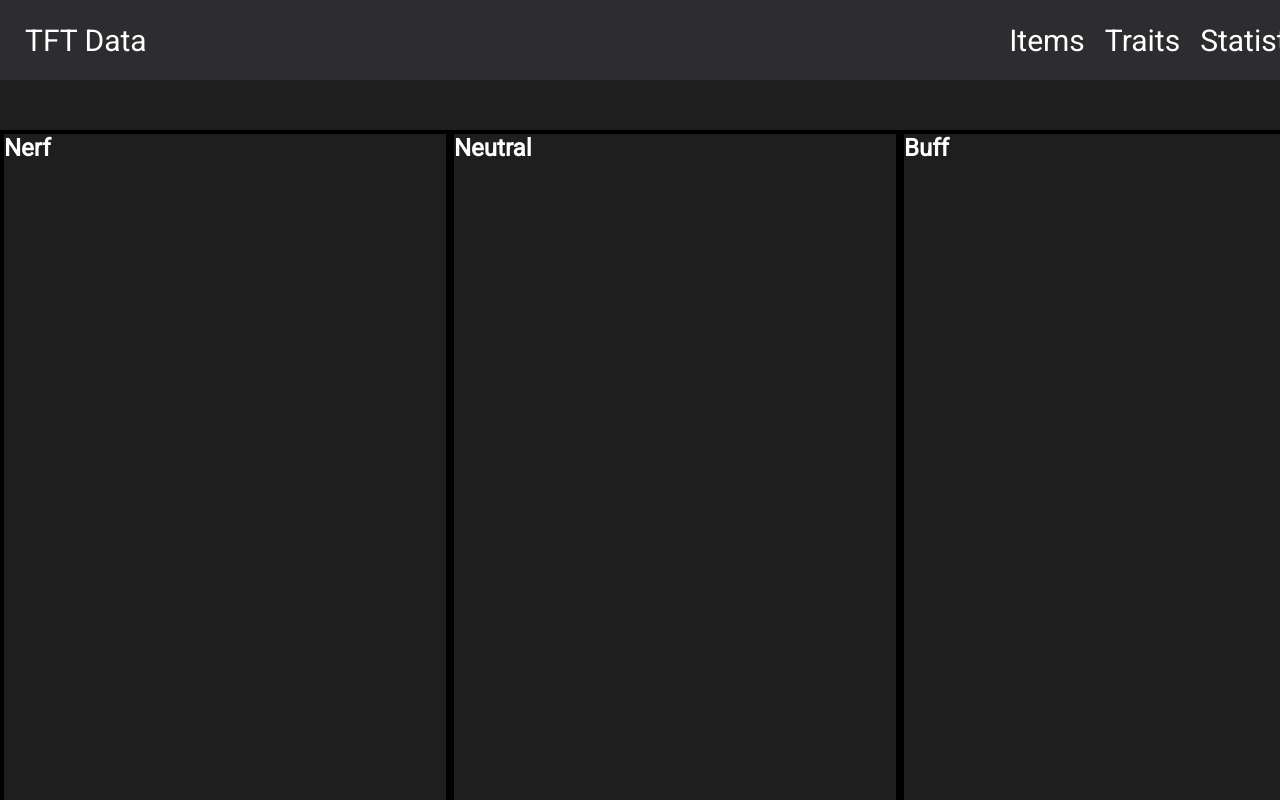
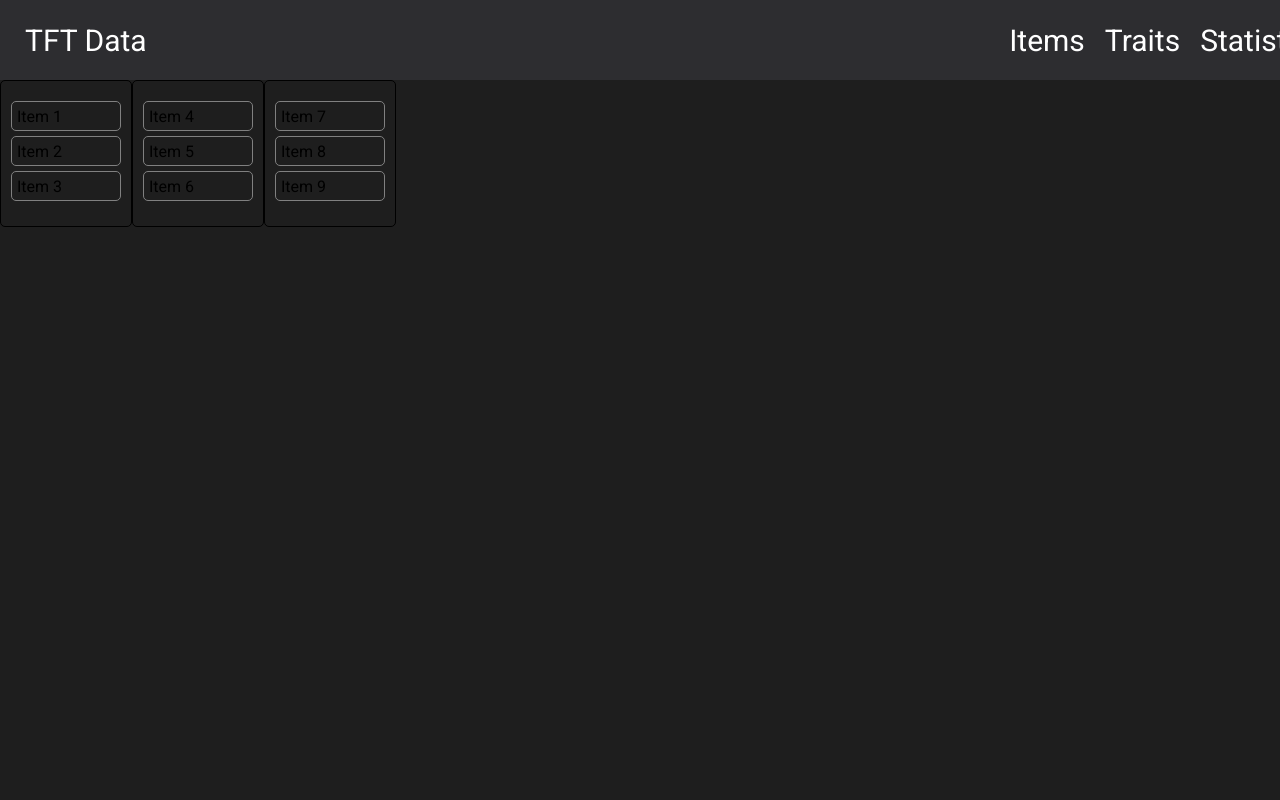
Before and after one commit to connor-kfitz/tft-balance-data, a React (Create React App) app: page /items in a window 1280 px wide. Shown: the top 800 px of the page. Built offline with nearby package versions, Linux system fonts and the light colour scheme.

Commit message:
Drop Boxes Working

```diff
--- a/package.json
+++ b/package.json
@@ -4,6 +4,7 @@
   "private": true,
   "dependencies": {
     "@dnd-kit/core": "^6.0.5",
+    "@dnd-kit/sortable": "^7.0.1",
     "@testing-library/jest-dom": "^5.16.4",
     "@testing-library/react": "^11.1.0",
     "@testing-library/user-event": "^13.5.0",
--- a/src/App.js
+++ b/src/App.js
@@ -1,7 +1,5 @@
 import './App.css';
 import { BrowserRouter as Router, Routes, Route } from 'react-router-dom';
-
-import { DndContext } from '@dnd-kit/core';
 
 import { DndProvider } from 'react-dnd';
 import { HTML5Backend } from 'react-dnd-html5-backend';
@@ -16,7 +14,6 @@
 function App() {
   return (
 
-    <DndContext>
       <div className="App">
         <Router>
           <Nav/>
@@ -28,7 +25,6 @@
             </Routes>
         </Router>
       </div>
-    </DndContext>
   );
 }
 
--- /dev/null
+++ b/src/components/BuffItem.jsx
@@ -0,0 +1,10 @@
+import React from "react";
+import "../styles/items.css"
+
+export default function BuffItem() {
+
+    return (
+        <div id="buffCol" className="itemCol">
+        </div>
+    );
+}
--- /dev/null
+++ b/src/components/NerfItem.jsx
@@ -0,0 +1,23 @@
+import React from "react";
+import "../styles/items.css"
+
+import { useDroppable } from "@dnd-kit/core";
+
+export default function NerfItem() {
+
+    const { isOver, setNodeRef } = useDroppable({
+        id: 'droppable',
+    });
+
+    const style = {
+        border: isOver ? 'green' : undefined,
+    };
+
+    return (
+
+        <div id="nerfCol" className="itemCol" ref={setNodeRef} style={style}>
+
+
+        </div>
+    );
+}
--- /dev/null
+++ b/src/components/NeutralItem.jsx
@@ -0,0 +1,33 @@
+import React from "react";
+import "../styles/items.css"
+
+import { useDroppable } from "@dnd-kit/core";
+import { rectSortingStrategy, SortableContext } from "@dnd-kit/sortable";
+import Item from "../components/item";
+
+export default function NeutralItem({id, items}) {
+
+const { setNodeRef } = useDroppable({ id });
+
+  const droppableStyle = {
+    padding: "20px 10px",
+    border: "1px solid black",
+    borderRadius: "5px",
+    minWidth: 110
+  };
+
+    return (
+
+        <SortableContext id={id} items={items} strategy={rectSortingStrategy}>
+            <div ref={setNodeRef} style={droppableStyle}>
+                {items.map((item) => (
+                    <Item key={item} id={item} />
+                ))}
+            </div>
+        </SortableContext>
+
+    );
+}
+
+{/* <div id="neutCol" className="itemCol">
+</div> */}
--- a/src/components/item.jsx
+++ b/src/components/item.jsx
@@ -1,17 +1,35 @@
 import React from "react";
-import {useDrag} from "react-dnd";
+import {useSortable} from '@dnd-kit/sortable';
+import {CSS} from '@dnd-kit/utilities';
 
+export default function Item(props) {
+  const {
+    attributes,
+    listeners,
+    setNodeRef,
+    transform,
+    transition
+  } = useSortable({ id: props.id });
 
-export default function Picture({url, alt, id}) {
-    const [{isDragging}, drag] = useDrag(() => ({
-        type: "image",
-        item: {id: id},
-        collect: (monitor) => ({
-            isDragging: !!monitor.isDragging(),
-        }),
-    }))
+  const itemStyle = {
+    transform: CSS.Transform.toString(transform),
+    transition,
+    width: 110,
+    height: 30,
+    display: "flex",
+    alignItems: "center",
+    paddingLeft: 5,
+    border: "1px solid gray",
+    borderRadius: 5,
+    marginBottom: 5,
+    userSelect: "none",
+    cursor: "grab",
+    boxSizing: "border-box"
+  };
 
     return (
-        <img ref={drag} src={url} alt={alt} width="73px" style={{border: isDragging ? "5px solid pink" : "0px"}}/>
-    );
+      <div style={itemStyle} ref={setNodeRef} {...attributes} {...listeners}>
+        Item {props.id}
+      </div>
+      );
 }
--- a/src/pages/items.jsx
+++ b/src/pages/items.jsx
@@ -1,10 +1,23 @@
 import React, { useState } from "react";
 import "../styles/items.css"
 
+import NerfItem from "../components/NerfItem";
+import NeutralItem from "../components/NeutralItem";
+import BuffItem from "../components/BuffItem";
+import Item from "../components/item";
 
-import { useDrop } from "react-dnd";
+import {
+    DndContext,
+    KeyboardSensor,
+    PointerSensor,
+    useSensor,
+    useSensors
+  } from "@dnd-kit/core";
+import { sortableKeyboardCoordinates } from "@dnd-kit/sortable";
 
-import Item from "../components/item";
+import { arrayMove, insertAtIndex, removeAtIndex } from "../utils/array";
+
+
 
 const ItemList = [
     {
@@ -51,66 +64,117 @@
 
 export default function Items() {
 
+const [items, setItems] = useState({
+    group1: ["1", "2", "3"],
+    group2: ["4", "5", "6"],
+    group3: ["7", "8", "9"]
+    });
 
-    // const [board, setBoard] = useState([])
+const sensors = useSensors(
+    useSensor(PointerSensor),
+    useSensor(KeyboardSensor, {
+        coordinateGetter: sortableKeyboardCoordinates
+    })
+    );
 
-    // const [{ isOver }, drop] = useDrop(() => ({
-    //     accept: "image",
-    //     drop: (item) => addImageToBoard(item.id),
-    //     collect: (moniotr) => ({
-    //         isOver: !!moniotr.isOver(),
-    //     }),
-    // }));
+const handleDragOver = ({ over, active }) => {
+    const overId = over?.id;
 
-    // const addImageToBoard = (id) => {
-    //     const itemList = ItemList.filter((item) => id === item.id);
+    if (!overId) {
+        return;
+    }
 
+    const activeContainer = active.data.current.sortable.containerId;
+    const overContainer = over.data.current?.sortable.containerId;
 
-    //     setBoard((board) => [...board, itemList[0]]);
-    // }
+    if (!overContainer) {
+        return;
+    }
 
-    return (
-        <section>
-                <div id="itemBalanceCont" className="flex">
-                    <div id="nerfCol" className="itemCol">
-                        <h1>Nerf</h1>
+    if (activeContainer !== overContainer) {
+        setItems((items) => {
+        const activeIndex = active.data.current.sortable.index;
+        const overIndex = over.data.current?.sortable.index || 0;
 
-                    </div>
+        return moveBetweenContainers(
+            items,
+            activeContainer,
+            activeIndex,
+            overContainer,
+            overIndex,
+            active.id
+        );
+        });
+    }
+    };
 
-                            <div id="neutCol" className="itemCol">
-                                <h1>Neutral</h1>
+    const handleDragEnd = ({ active, over }) => {
+        if (!over) {
+          return;
+        }
 
-                            </div>
+        if (active.id !== over.id) {
+          const activeContainer = active.data.current.sortable.containerId;
+          const overContainer = over.data.current?.sortable.containerId || over.id;
+          const activeIndex = active.data.current.sortable.index;
+          const overIndex = over.data.current?.sortable.index || 0;
 
-                    <div id="buffCol" className="itemCol">
-                        <h1>Buff</h1>
-                    </div>
-                </div>
-        </section>
-    );
+          setItems((items) => {
+            let newItems;
+            if (activeContainer === overContainer) {
+              newItems = {
+                ...items,
+                [overContainer]: arrayMove(
+                  items[overContainer],
+                  activeIndex,
+                  overIndex
+                )
+              };
+            } else {
+              newItems = moveBetweenContainers(
+                items,
+                activeContainer,
+                activeIndex,
+                overContainer,
+                overIndex,
+                active.id
+              );
+            }
+
+            return newItems;
+          });
+        }
+      };
+
+    const moveBetweenContainers = (
+    items,
+    activeContainer,
+    activeIndex,
+    overContainer,
+    overIndex,
+    item
+    ) => {
+    return {
+        ...items,
+        [activeContainer]: removeAtIndex(items[activeContainer], activeIndex),
+        [overContainer]: insertAtIndex(items[overContainer], overIndex, item)
+    };
+    };
+
+    const containerStyle = { display: "flex" };
+
+return (
+    <DndContext
+      sensors={sensors}
+      onDragEnd={handleDragEnd}
+      onDragOver={handleDragOver}
+    >
+      <div style={containerStyle}>
+        {Object.keys(items).map((group) => (
+          <NeutralItem id={group} items={items[group]} key={group} />
+        ))}
+      </div>
+    </DndContext>
+);
+
 }
-
-{/* <section>
-<div id="itemBalanceCont" className="flex">
-    <div id="nerfCol" className="itemCol">
-        <h1>Nerf</h1>
-
-    </div>
-
-            <div id="neutCol" className="itemCol">
-                <h1>Neutral</h1>
-                {ItemList.map((item) => {
-                    return (
-                            <Item url={item.url} alt={item.alt} id={item.id}/>
-                    )
-                })}
-            </div>
-
-    <div id="buffCol" className="itemCol" ref={drop}>
-        <h1>Buff</h1>
-            {board.map((item) => {
-                return ( <Item url={item.url} alt={item.alt}/> )
-            })}
-    </div>
-</div>
-</section> */}
--- a/src/styles/items.css
+++ b/src/styles/items.css
@@ -7,6 +7,7 @@
 .itemCol {
     width: 450px;
     border: solid black 4px;
+    margin: 0 20px;
 }
 
 .itemCol h1 {
@@ -17,3 +18,7 @@
     list-style: none;
     /* display: inline; */
 }
+
+#movableBlock {
+    border: solid black 5px;
+}
--- /dev/null
+++ b/src/utils/array.jsx
@@ -0,0 +1,13 @@
+import { arrayMove as dndKitArrayMove } from "@dnd-kit/sortable";
+
+export const removeAtIndex = (array, index) => {
+  return [...array.slice(0, index), ...array.slice(index + 1)];
+};
+
+export const insertAtIndex = (array, index, item) => {
+  return [...array.slice(0, index), item, ...array.slice(index)];
+};
+
+export const arrayMove = (array, oldIndex, newIndex) => {
+  return dndKitArrayMove(array, oldIndex, newIndex);
+};
```
Also changed, not shown: 1 other file (tests, documents, lock files or other folders).
